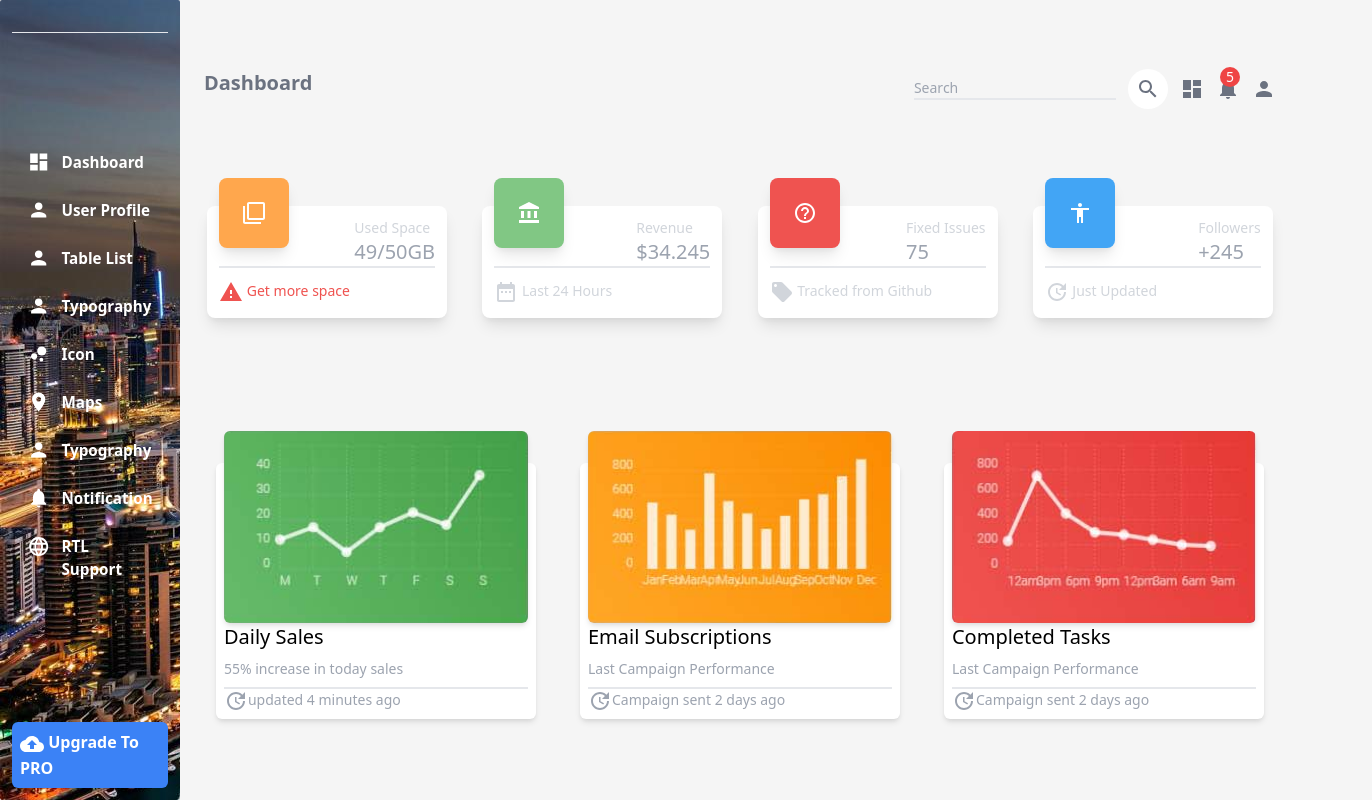
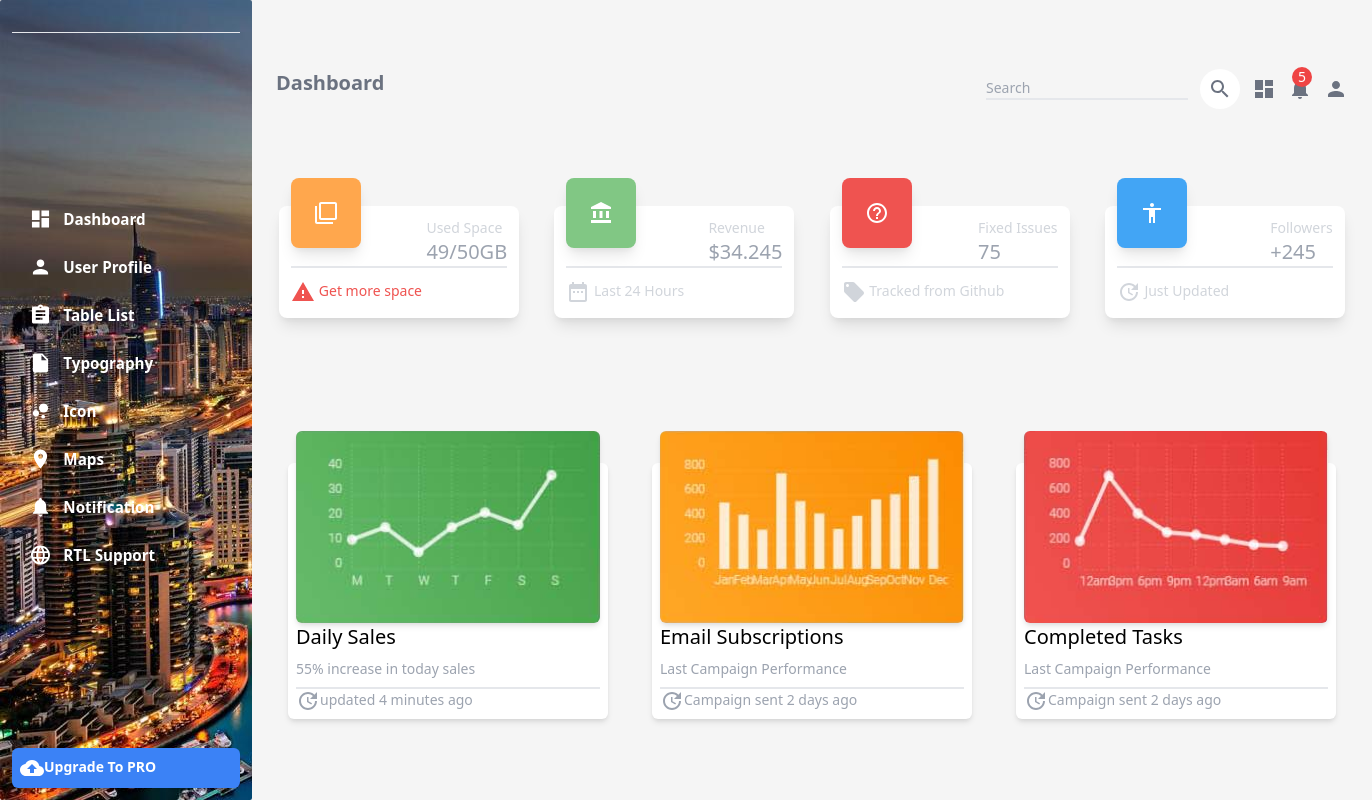
Before and after one commit to JestorNogueiro/SSI-FrontEnd_Developer--Test, a React (Create React App) app: page / in a window 1280 px wide. Shown: the whole page, 1372 px wide, since content can reach past the window. Built offline with nearby package versions, Linux system fonts and the light colour scheme.

Commit message:
added transition and icons

```diff
--- a/src/components/Sidebar/Sidebar.js
+++ b/src/components/Sidebar/Sidebar.js
@@ -1,4 +1,5 @@
-import React from "react";
+import React, { useEffect, useState } from "react";
+import { useLocation } from "react-router-dom";
 import SidebarRow from "./SidebarRow";
 
 import DashboardIcon from "@material-ui/icons/Dashboard";
@@ -10,35 +11,51 @@ import NotificationsIcon from "@material-ui/icons/Notifications";
 import LanguageIcon from "@material-ui/icons/Language";
 // import ContentPasteIcon from "@material-ui/icons/contentP"
 import CloudUploadIcon from "@material-ui/icons/CloudUpload";
+import AssignmentIcon from "@material-ui/icons/Assignment";
+import InsertDriveFileIcon from "@material-ui/icons/InsertDriveFile";
 import { Link } from "react-router-dom";
+import { Menu } from "@material-ui/icons";
 
 const Sidebar = () => {
+  // const [open, SetOpen] = useState(false);
+  // const location = useLocation();
+  // const [bgNav, setBgNav] = useState("blue");
+
+  // useEffect(() => {
+  //   if (location.pathname === "/" && location.pathname === "/user") {
+  //     setBgNav("blue");
+  //   }
+  // }, [location]);
+
   return (
+    <div className="relative flex flex-col">
       <div
-      className="flex flex-col justify-between p-3 h-[100vh] w-72 rounded-sm float-left SidebarBackground  "
+        className=" flex flex-col justify-between p-3 h-screen w-[252px] rounded-sm float-left SidebarBackground inset-y-0 left-0 transform transition duration-500 ease-in-out md:relative absolute -translate-x-full  md:translate-x-0 z-50 "
         // style={{ }}
       >
         {/* <div className="border-2 border-red-600" /> */}
         <hr className="mt-5" />
-      <div className=" -mt-4">
-        <Link to="/">
+        <div className=" ">
+          <Link to="/" className="active:bg-blue-300">
             <SidebarRow title="Dashboard" Icon={DashboardIcon} />
           </Link>
           <Link to="/user">
             <SidebarRow title=" User Profile" Icon={PersonIcon} />
           </Link>
-        <SidebarRow title="Table List" Icon={PersonIcon} />
-        <SidebarRow title="Typography" Icon={PersonIcon} />
+          <SidebarRow title="Table List" Icon={AssignmentIcon} />
+          <SidebarRow title="Typography" Icon={InsertDriveFileIcon} />
           <SidebarRow title="Icon" Icon={BubbleChartIcon} />
           <SidebarRow title="Maps" Icon={RoomIcon} />
-        <SidebarRow title="Typography" Icon={PersonIcon} />
+
           <SidebarRow title="Notification" Icon={NotificationsIcon} />
           <SidebarRow title="RTL Support" Icon={LanguageIcon} />
         </div>
         <div>
-        <p className="bg-blue-500 font-bold rounded-md mt-2 p-2 text-white transform hover:scale-110 duration-500 cursor-pointer">
-          {<CloudUploadIcon />} Upgrade To PRO
+          <p className="bg-blue-500 font-bold rounded-md mt-2 p-2 text-white text-sm transform hover:scale-105 duration-500 cursor-pointer flex-nowrap ">
+            {<CloudUploadIcon />}
+            Upgrade To PRO
           </p>
+        </div>
       </div>
     </div>
   );
```
Lines whose indentation alone changed are shown as unchanged.
